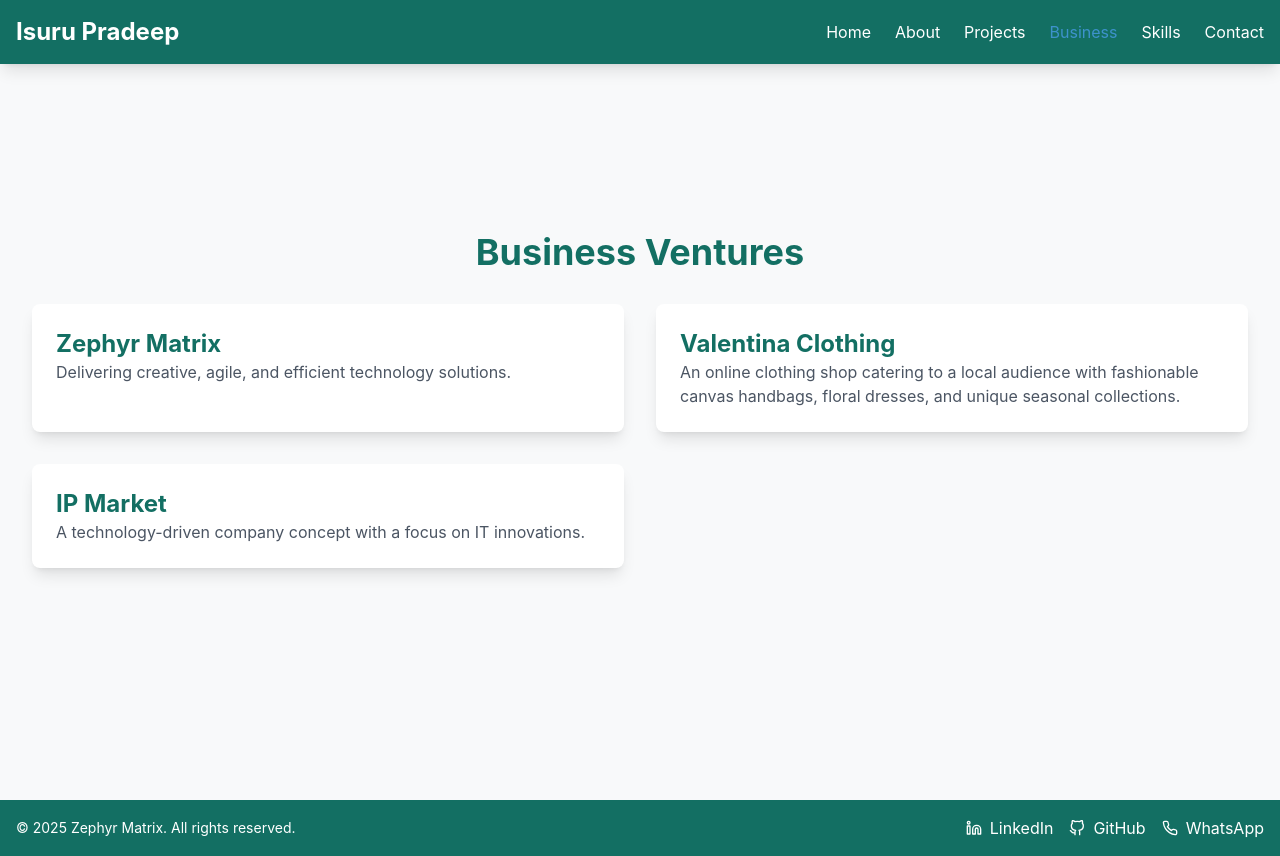
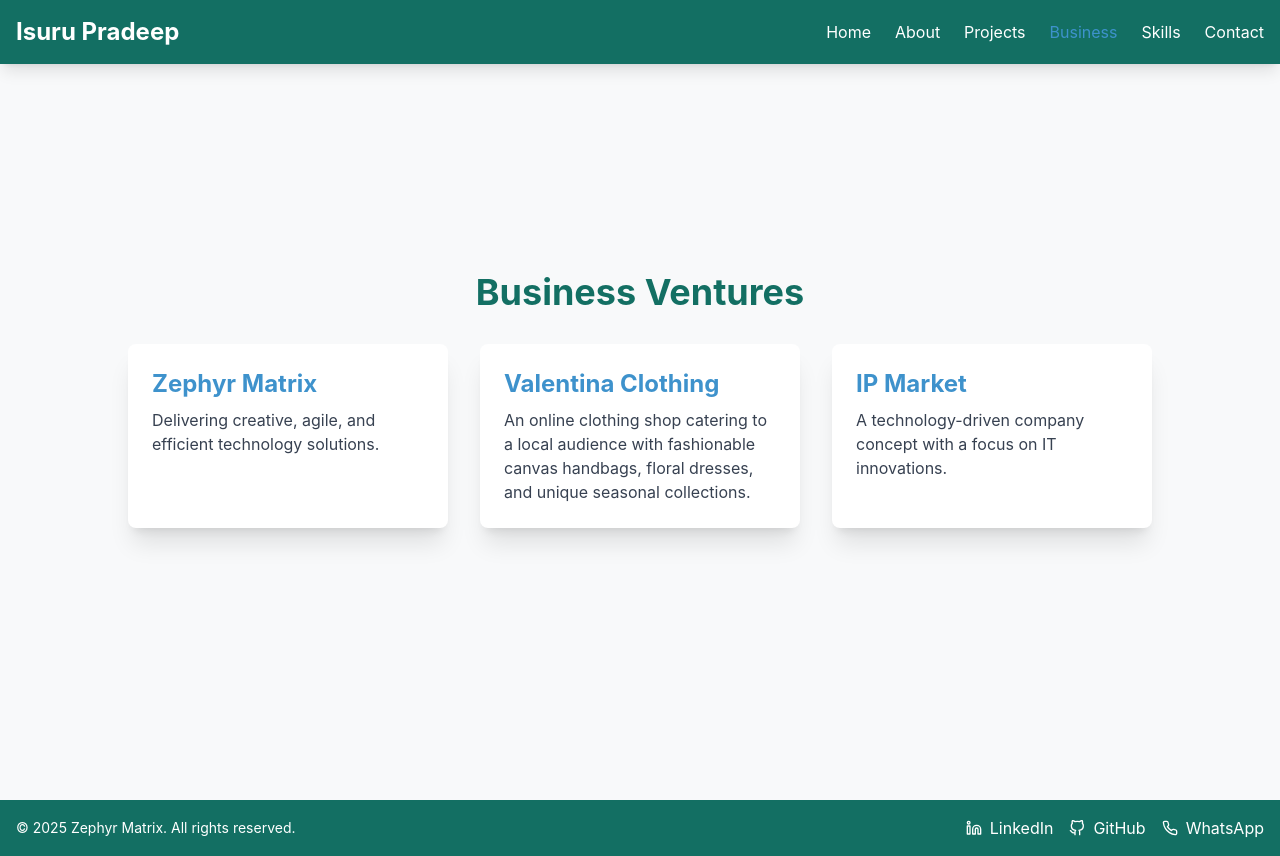
Before and after one commit to Isuru-Pradeep/my-portfolio, a Next.js app: page /business in a window 1280 px wide. Built offline with nearby package versions, Linux system fonts and the light colour scheme.

Commit message:
added favicon

```diff
--- a/src/app/business/page.tsx
+++ b/src/app/business/page.tsx
@@ -1,42 +1,89 @@
+"use client";
 import Head from "next/head";
 import Navbar from "@/components/Navbar";
 import Footer from "@/components/Footer";
+import { motion } from "framer-motion";
 
 const Business = () => {
+  const cardVariants = {
+    hidden: { opacity: 0, y: 50 },
+    visible: {
+      opacity: 1,
+      y: 0,
+      transition: {
+        duration: 0.5,
+        ease: "easeInOut",
+      },
+    },
+  };
+
   return (
     <>
       <Head>
         <title>Business Ventures</title>
       </Head>
       <Navbar />
-      <div className="flex flex-col items-center justify-center min-h-screen bg-background px-8">
-        <h1 className="text-4xl font-bold text-primary">Business Ventures</h1>
-        <div className="grid grid-cols-1 md:grid-cols-2 gap-8 mt-8">
-          <div className="bg-white shadow-lg p-6 rounded-lg">
-            <h2 className="text-2xl font-bold text-primary">Zephyr Matrix</h2>
-            <p className="text-gray-600">
+      <motion.div
+        className="flex flex-col items-center justify-center min-h-screen bg-background px-8 py-16"
+        initial={{ opacity: 0 }}
+        animate={{ opacity: 1 }}
+        transition={{ duration: 0.5, ease: "easeInOut" }}
+      >
+        <motion.h1
+          className="text-4xl font-bold text-primary mb-8"
+          initial={{ opacity: 0, y: -50 }}
+          animate={{ opacity: 1, y: 0 }}
+          transition={{ duration: 0.5, ease: "easeInOut" }}
+        >
+          Business Ventures
+        </motion.h1>
+        <div className="grid grid-cols-1 md:grid-cols-2 lg:grid-cols-3 gap-8 max-w-5xl">
+          <motion.div
+            className="bg-white shadow-xl p-6 rounded-lg hover:shadow-2xl transition-shadow duration-300"
+            variants={cardVariants}
+            initial="hidden"
+            animate="visible"
+          >
+            <h2 className="text-2xl font-bold text-secondary mb-2">
+              Zephyr Matrix
+            </h2>
+            <p className="text-gray-700">
               Delivering creative, agile, and efficient technology solutions.
             </p>
-          </div>
-          <div className="bg-white shadow-lg p-6 rounded-lg">
-            <h2 className="text-2xl font-bold text-primary">
+          </motion.div>
+          <motion.div
+            className="bg-white shadow-xl p-6 rounded-lg hover:shadow-2xl transition-shadow duration-300"
+            variants={cardVariants}
+            initial="hidden"
+            animate="visible"
+            transition={{ delay: 0.2 }}
+          >
+            <h2 className="text-2xl font-bold text-secondary mb-2">
               Valentina Clothing
             </h2>
-            <p className="text-gray-600">
+            <p className="text-gray-700">
               An online clothing shop catering to a local audience with
               fashionable canvas handbags, floral dresses, and unique seasonal
               collections.
             </p>
-          </div>
-          <div className="bg-white shadow-lg p-6 rounded-lg">
-            <h2 className="text-2xl font-bold text-primary">IP Market</h2>
-            <p className="text-gray-600">
+          </motion.div>
+          <motion.div
+            className="bg-white shadow-xl p-6 rounded-lg hover:shadow-2xl transition-shadow duration-300"
+            variants={cardVariants}
+            initial="hidden"
+            animate="visible"
+            transition={{ delay: 0.4 }}
+          >
+            <h2 className="text-2xl font-bold text-secondary mb-2">
+              IP Market
+            </h2>
+            <p className="text-gray-700">
               A technology-driven company concept with a focus on IT
               innovations.
             </p>
-          </div>
+          </motion.div>
         </div>
-      </div>
+      </motion.div>
       <Footer />
     </>
   );
--- a/src/app/layout.tsx
+++ b/src/app/layout.tsx
@@ -1,12 +1,32 @@
-import type { ReactNode } from "react";
-import { Metadata } from "next";
-// In src/app/layout.tsx
+import type { Metadata } from "next";
 import "../../styles/globals.css";
 
 export const metadata: Metadata = {
-  title: "Isuru Pradeep",
+  title: "Isuru Pradeep - Full Stack Developer & AI Engineer",
   description:
-    "Portfolio of Isuru, showcasing skills, projects, and business ventures.",
+    "Isuru Pradeep's Portfolio: AI Engineer & Full Stack Developer. Showcasing projects in AI, web development, and cloud. Hire Isuru for innovative solutions.",
+  icons: {
+    icon: "/favicon.ico",
+    shortcut: "/favicon.ico",
+    apple: "/apple-touch-icon.png",
+  },
+  openGraph: {
+    title: "Isuru Pradeep - Full Stack Developer & AI Engineer",
+    description:
+      "Isuru Pradeep's Portfolio: AI Engineer & Full Stack Developer. Showcasing projects in AI, web development, and cloud. Hire Isuru for innovative solutions.",
+    url: "https://isurupradeep.me",
+    siteName: "Isuru Pradeep Portfolio",
+    images: [
+      {
+        url: "/images/isuru.jpg", // Use a relevant image in your public directory
+        width: 1200, // Recommended size for social sharing
+        height: 630, // Recommended size for social sharing
+        alt: "Isuru Pradeep - AI Engineer & Full Stack Developer Portfolio",
+      },
+    ],
+    locale: "en_US",
+    type: "website",
+  },
 };
 
 export default function RootLayout({ children }: { children: ReactNode }) {
--- a/src/components/Footer.tsx
+++ b/src/components/Footer.tsx
@@ -1,5 +1,4 @@
 "use client";
-import Link from "next/link";
 import { motion } from "framer-motion";
 import { FiLinkedin, FiGithub, FiPhone } from "react-icons/fi";
 
--- a/src/components/ProjectCard.tsx
+++ b/src/components/ProjectCard.tsx
@@ -24,7 +24,7 @@ const ProjectCard: React.FC<ProjectCardProps> = ({ project }) => {
       className="bg-white rounded-lg shadow-md p-6 hover:shadow-lg transition-shadow duration-300"
       whileHover={{ scale: 1.03 }}
     >
-      <h3 className="text-xl font-semibold text-primary mb-2">
+      <h3 className="text-xl font-semibold text-secondary mb-2">
         {titleLines.map((line, index) => (
           <React.Fragment key={index}>
             {line}
```
Also changed, not shown: public/apple-touch-icon.png (added), 1 other file (tests, documents, lock files or other folders).
